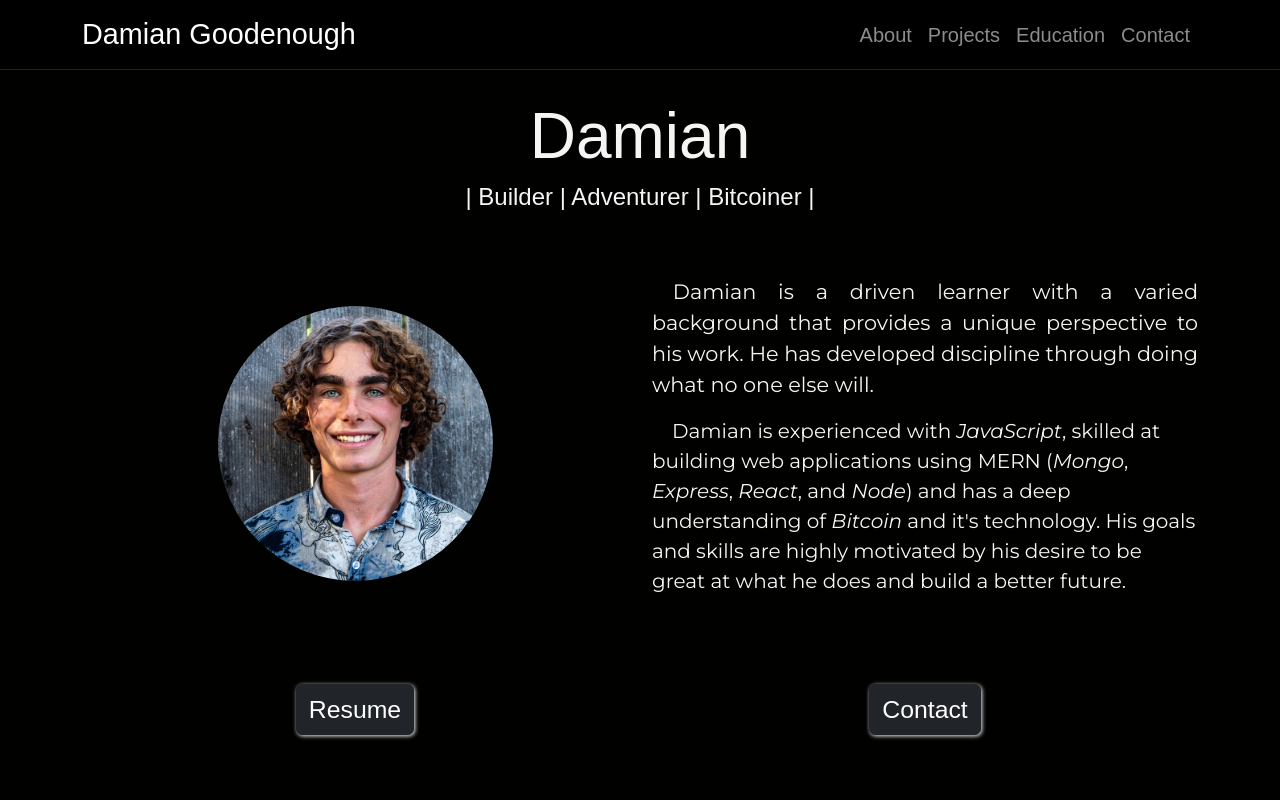
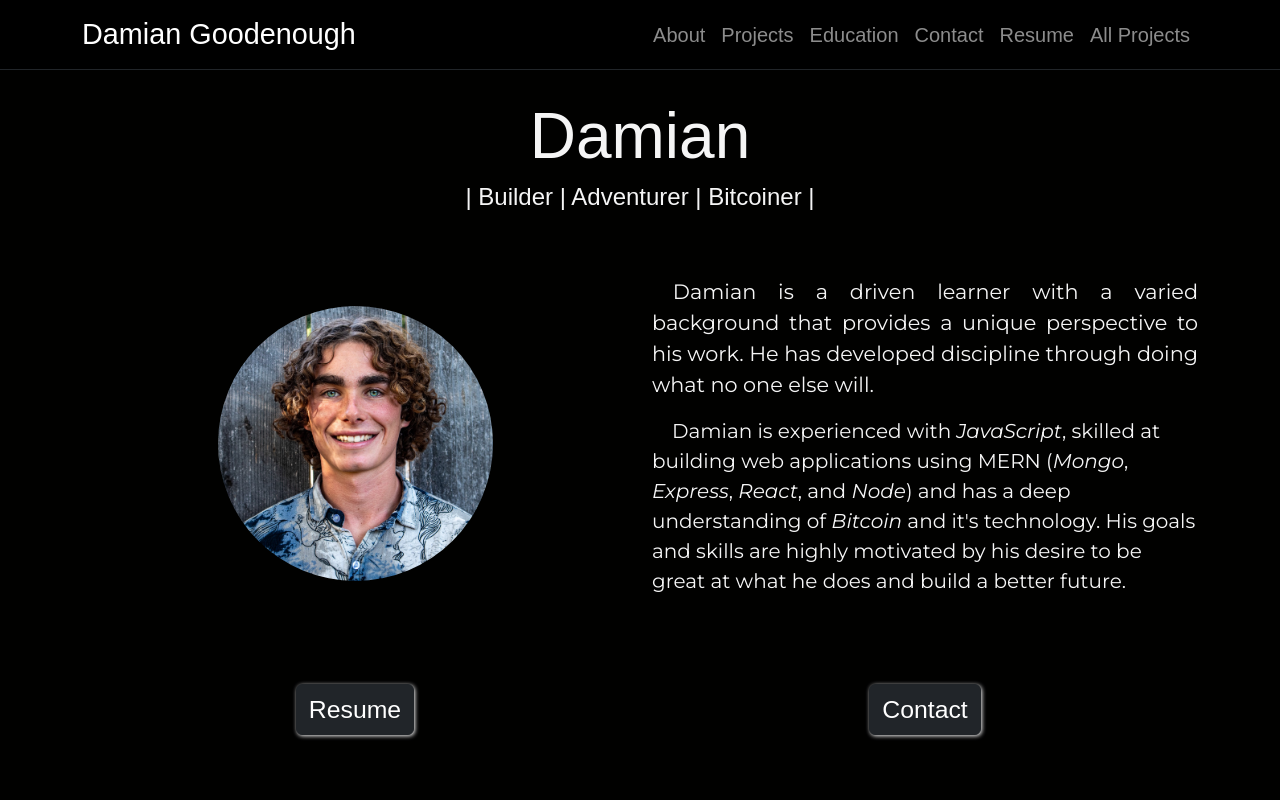
Before and after one commit to daGoodenough/portfolio, a React (Create React App) app: page / in a window 1280 px wide. Shown: the top 800 px of the page. Built offline with nearby package versions, Linux system fonts and the light colour scheme; a web font is replaced by a local one.

Commit message:
Make the links in nav bar chang edepending on the location

```diff
--- a/src/components/NavBar.js
+++ b/src/components/NavBar.js
@@ -1,7 +1,9 @@
 import { Navbar, Container, Nav } from 'react-bootstrap';
-import { Link } from 'react-router-dom';
+import { Link, useLocation } from 'react-router-dom';
 
 function NavBar() {
+  const location = useLocation().pathname;
+
   return (
     <Navbar
       className="sticky-top"
@@ -11,16 +13,35 @@ function NavBar() {
       collapseOnSelect
     >
       <Container>
-        <Navbar.Brand as={Link} to="/#">
+        {location === '/' ? (
+          <Navbar.Brand href="#">Damian Goodenough</Navbar.Brand>
+        ) : (
+          <Navbar.Brand as={Link} to="/">
             Damian Goodenough
           </Navbar.Brand>
+        )}
         <Navbar.Toggle aria-controls="basic-navbar-nav" />
         <Navbar.Collapse id="basic-navbar-nav">
           <Nav className="justify-content-center">
+            {location === '/' ? (
+              <>
                 <Nav.Link href="#about">About</Nav.Link>
                 <Nav.Link href="#projects">Projects</Nav.Link>
                 <Nav.Link href="#education">Education</Nav.Link>
                 <Nav.Link href="#contact">Contact</Nav.Link>
+              </>
+            ) : (
+              <Nav.Link as={Link} to="/">
+                Home
+                <i className="fa-solid fa-house" />
+              </Nav.Link>
+            )}
+            <Nav.Link as={Link} to="/resume">
+              Resume
+            </Nav.Link>
+            <Nav.Link as={Link} to="/projects">
+              All Projects
+            </Nav.Link>
           </Nav>
         </Navbar.Collapse>
       </Container>
--- a/src/index.css
+++ b/src/index.css
@@ -38,6 +38,10 @@ nav.navbar.navbar-light {
 
 a.navbar-brand {
   font-size: 1.8rem;
+}
+
+a.nav-link {
+  text-align: end;
 }
 
 nav {
@@ -149,6 +153,11 @@ p.education-description {
   font-size: 0.6rem;
   margin-left: 5px;
 }
+
+.fa-house {
+  font-size: 0.8rem;
+  margin-left: 5px;
+}
 @media screen and (max-width: 768px), screen and (min-width: 576px) {
   div.education {
     text-align: center;
```
Lines whose indentation alone changed are shown as unchanged.
